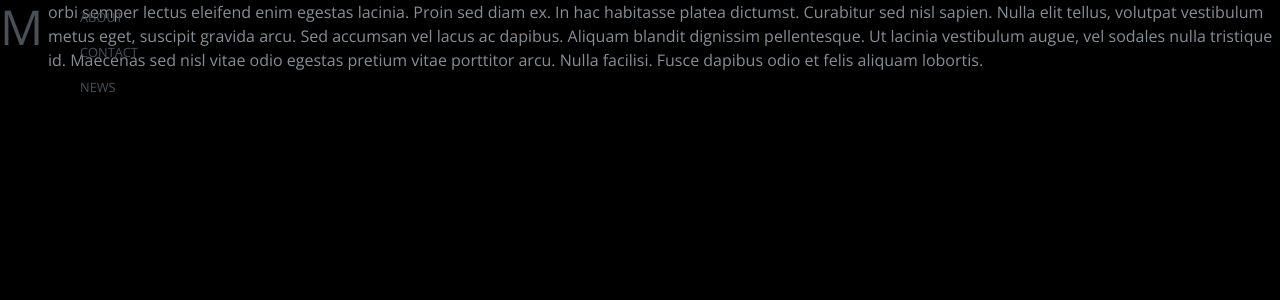
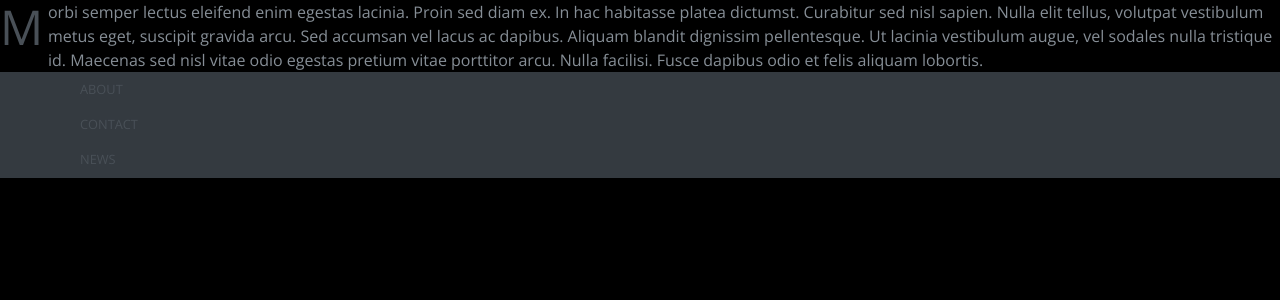
Before and after one commit to JoyceKimberly/SoniaBjornsen, a Jekyll site: the page built from _posts/2017-04-07-first-post.md, in a window 1280 px wide. Shown: the top 300 px of the page. Built offline with Jekyll 4.4.1, drawn with Linux system fonts in a browser that asks for light colours; nearby versions of some CDN libraries; the repository's description, which GitHub fills in, is left out.

Commit message:
Update default.html

```diff
--- a/_layouts/default.html
+++ b/_layouts/default.html
@@ -30,7 +30,7 @@
   </head>
   <body data-spy="scroll" data-target="#navigation">
     {{ content }}
-    <nav id="navigation" class="fixed-top">
+    <nav id="navigation" class="navbar navbar-dark bg-dark">
       <ul class="nav flex-column">
         <li class="nav-item">
           <a class="nav-link active" href="#about">About</a>
```
